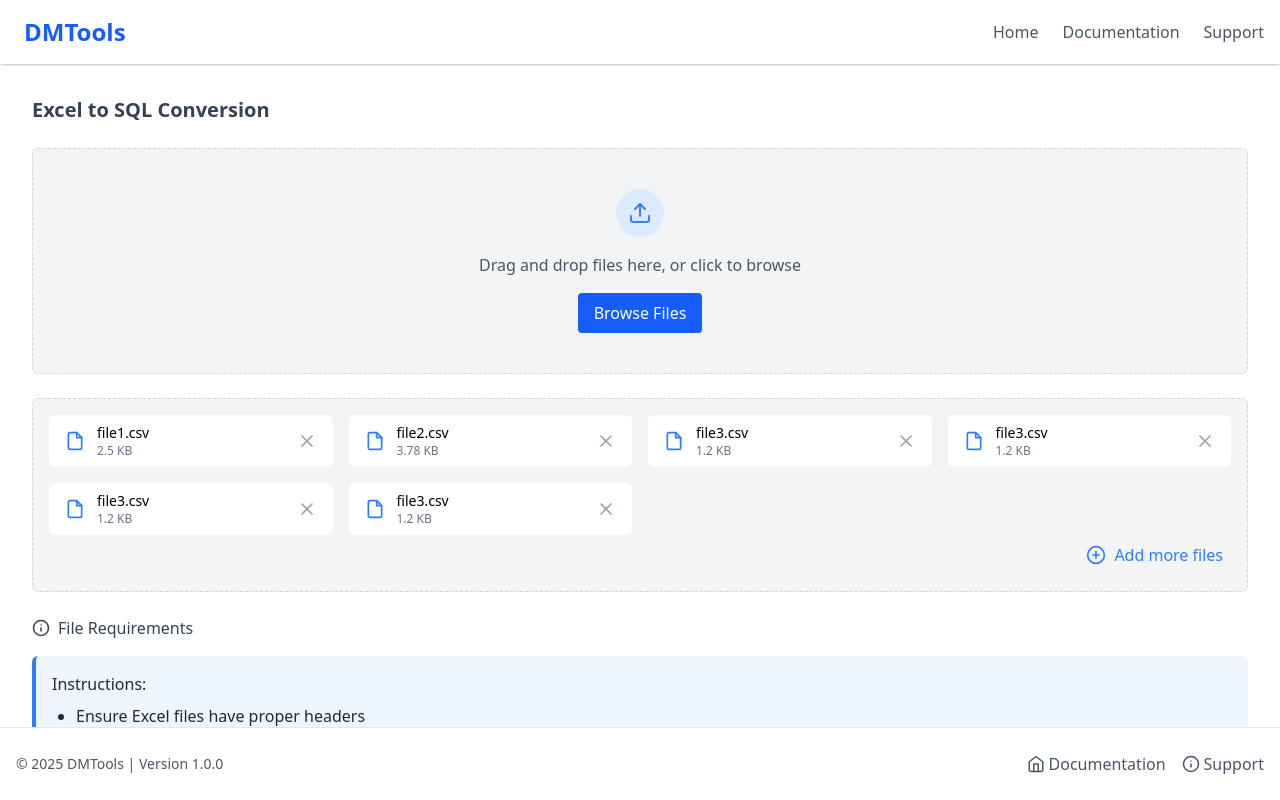
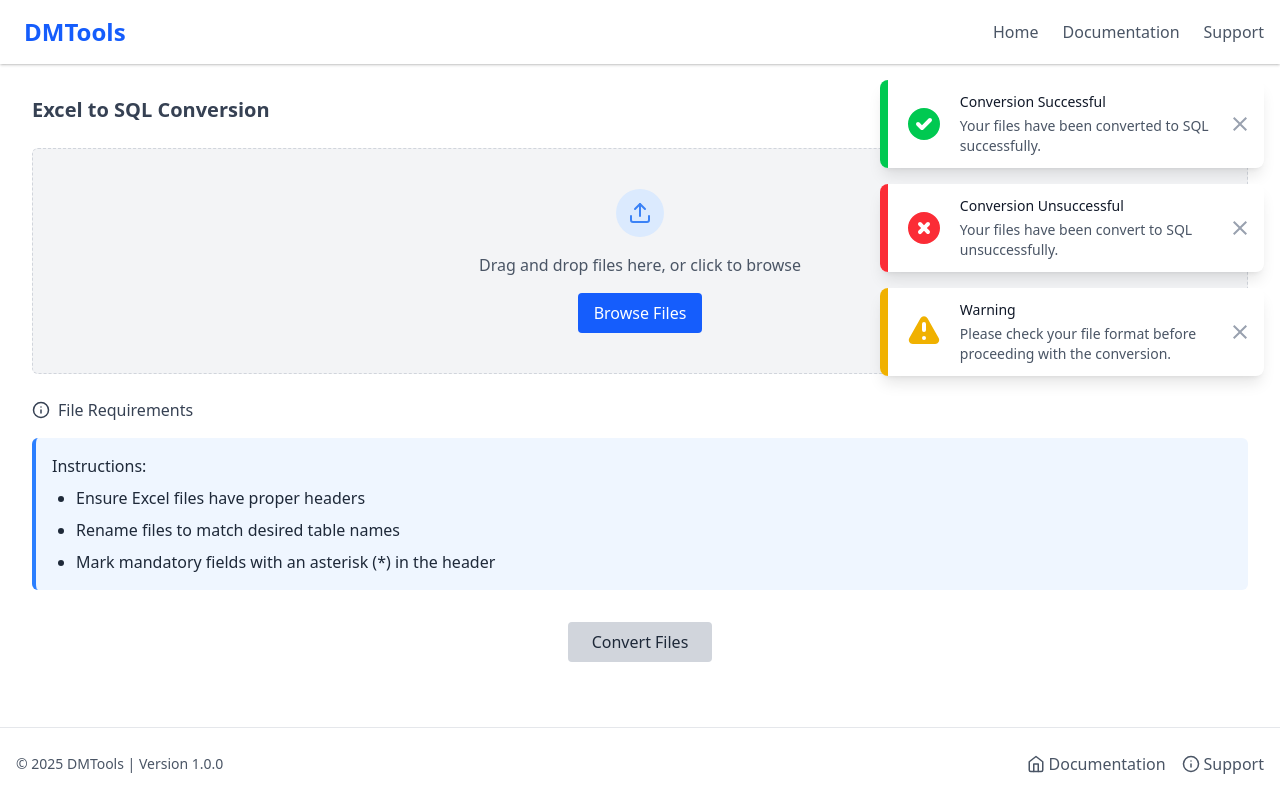
Before and after one commit to hansajasandeepabadalge/Data-Migration-Tool, an Angular app: page / in a window 1280 px wide. Shown: the top 800 px of the page. Built offline with nearby package versions, Linux system fonts and the light colour scheme.

Commit message:
Refactor notification components and clean up commented code in main.component.html

```diff
--- a/src/app/components/main/main.component.html
+++ b/src/app/components/main/main.component.html
@@ -16,141 +16,41 @@
     </button>
   </div>
 
-  <div class="bg-gray-100 border border-dashed border-gray-300 rounded-md p-4 mb-6">
-      <div class="grid grid-cols-4 gap-4">
-        <!-- File 1 -->
-        <div class="flex items-center justify-between py-2 px-4 bg-white rounded-md">
-          <div class="flex items-center">
-            <svg class="w-5 h-5 text-blue-500 mr-3" xmlns="http://www.w3.org/2000/svg" viewBox="0 0 24 24" fill="none" stroke="currentColor" stroke-width="2" stroke-linecap="round" stroke-linejoin="round">
-              <path d="M14 2H6a2 2 0 0 0-2 2v16a2 2 0 0 0 2 2h12a2 2 0 0 0 2-2V8z"></path>
-              <polyline points="14 2 14 8 20 8"></polyline>
-            </svg>
-            <div>
-              <p class="text-sm font-medium">file1.csv</p>
-              <p class="text-xs text-gray-500">2.5 KB</p>
-            </div>
-          </div>
-          <button class="text-gray-400 hover:text-gray-600">
-            <svg class="w-5 h-5" xmlns="http://www.w3.org/2000/svg" viewBox="0 0 24 24" fill="none" stroke="currentColor" stroke-width="2" stroke-linecap="round" stroke-linejoin="round">
-              <line x1="18" y1="6" x2="6" y2="18"></line>
-              <line x1="6" y1="6" x2="18" y2="18"></line>
-            </svg>
-          </button>
-        </div>
+<!--  <div class="bg-gray-100 border border-dashed border-gray-300 rounded-md p-4 mb-6">-->
+<!--      <div class="grid grid-cols-4 gap-4">-->
+<!--        &lt;!&ndash; File 1 &ndash;&gt;-->
+<!--        <div class="flex items-center justify-between py-2 px-4 bg-white rounded-md">-->
+<!--          <div class="flex items-center">-->
+<!--            <svg class="w-5 h-5 text-blue-500 mr-3" xmlns="http://www.w3.org/2000/svg" viewBox="0 0 24 24" fill="none" stroke="currentColor" stroke-width="2" stroke-linecap="round" stroke-linejoin="round">-->
+<!--              <path d="M14 2H6a2 2 0 0 0-2 2v16a2 2 0 0 0 2 2h12a2 2 0 0 0 2-2V8z"></path>-->
+<!--              <polyline points="14 2 14 8 20 8"></polyline>-->
+<!--            </svg>-->
+<!--            <div>-->
+<!--              <p class="text-sm font-medium text-gray-800">file1.csv</p>-->
+<!--              <p class="text-xs text-gray-500">2.5 KB</p>-->
+<!--            </div>-->
+<!--          </div>-->
+<!--          <button class="text-gray-400 hover:text-gray-600">-->
+<!--            <svg class="w-5 h-5" xmlns="http://www.w3.org/2000/svg" viewBox="0 0 24 24" fill="none" stroke="currentColor" stroke-width="2" stroke-linecap="round" stroke-linejoin="round">-->
+<!--              <line x1="18" y1="6" x2="6" y2="18"></line>-->
+<!--              <line x1="6" y1="6" x2="18" y2="18"></line>-->
+<!--            </svg>-->
+<!--          </button>-->
+<!--        </div>-->
+<!--      </div>-->
 
-        <!-- File 2 -->
-        <div class="flex items-center justify-between py-2 px-4 bg-white rounded-md">
-          <div class="flex items-center">
-            <svg class="w-5 h-5 text-blue-500 mr-3" xmlns="http://www.w3.org/2000/svg" viewBox="0 0 24 24" fill="none" stroke="currentColor" stroke-width="2" stroke-linecap="round" stroke-linejoin="round">
-              <path d="M14 2H6a2 2 0 0 0-2 2v16a2 2 0 0 0 2 2h12a2 2 0 0 0 2-2V8z"></path>
-              <polyline points="14 2 14 8 20 8"></polyline>
-            </svg>
-            <div>
-              <p class="text-sm font-medium">file2.csv</p>
-              <p class="text-xs text-gray-500">3.78 KB</p>
-            </div>
-          </div>
-          <button class="text-gray-400 hover:text-gray-600">
-            <svg class="w-5 h-5" xmlns="http://www.w3.org/2000/svg" viewBox="0 0 24 24" fill="none" stroke="currentColor" stroke-width="2" stroke-linecap="round" stroke-linejoin="round">
-              <line x1="18" y1="6" x2="6" y2="18"></line>
-              <line x1="6" y1="6" x2="18" y2="18"></line>
-            </svg>
-          </button>
-        </div>
-
-        <!-- File 3 -->
-        <div class="flex items-center justify-between py-2 px-4 bg-white rounded-md">
-          <div class="flex items-center">
-            <svg class="w-5 h-5 text-blue-500 mr-3" xmlns="http://www.w3.org/2000/svg" viewBox="0 0 24 24" fill="none" stroke="currentColor" stroke-width="2" stroke-linecap="round" stroke-linejoin="round">
-              <path d="M14 2H6a2 2 0 0 0-2 2v16a2 2 0 0 0 2 2h12a2 2 0 0 0 2-2V8z"></path>
-              <polyline points="14 2 14 8 20 8"></polyline>
-            </svg>
-            <div>
-              <p class="text-sm font-medium">file3.csv</p>
-              <p class="text-xs text-gray-500">1.2 KB</p>
-            </div>
-          </div>
-          <button class="text-gray-400 hover:text-gray-600">
-            <svg class="w-5 h-5" xmlns="http://www.w3.org/2000/svg" viewBox="0 0 24 24" fill="none" stroke="currentColor" stroke-width="2" stroke-linecap="round" stroke-linejoin="round">
-              <line x1="18" y1="6" x2="6" y2="18"></line>
-              <line x1="6" y1="6" x2="18" y2="18"></line>
-            </svg>
-          </button>
-        </div>
-
-        <!-- File 3 -->
-        <div class="flex items-center justify-between py-2 px-4 bg-white rounded-md">
-          <div class="flex items-center">
-            <svg class="w-5 h-5 text-blue-500 mr-3" xmlns="http://www.w3.org/2000/svg" viewBox="0 0 24 24" fill="none" stroke="currentColor" stroke-width="2" stroke-linecap="round" stroke-linejoin="round">
-              <path d="M14 2H6a2 2 0 0 0-2 2v16a2 2 0 0 0 2 2h12a2 2 0 0 0 2-2V8z"></path>
-              <polyline points="14 2 14 8 20 8"></polyline>
-            </svg>
-            <div>
-              <p class="text-sm font-medium">file3.csv</p>
-              <p class="text-xs text-gray-500">1.2 KB</p>
-            </div>
-          </div>
-          <button class="text-gray-400 hover:text-gray-600">
-            <svg class="w-5 h-5" xmlns="http://www.w3.org/2000/svg" viewBox="0 0 24 24" fill="none" stroke="currentColor" stroke-width="2" stroke-linecap="round" stroke-linejoin="round">
-              <line x1="18" y1="6" x2="6" y2="18"></line>
-              <line x1="6" y1="6" x2="18" y2="18"></line>
-            </svg>
-          </button>
-        </div>
-
-        <!-- File 3 -->
-        <div class="flex items-center justify-between py-2 px-4 bg-white rounded-md">
-          <div class="flex items-center">
-            <svg class="w-5 h-5 text-blue-500 mr-3" xmlns="http://www.w3.org/2000/svg" viewBox="0 0 24 24" fill="none" stroke="currentColor" stroke-width="2" stroke-linecap="round" stroke-linejoin="round">
-              <path d="M14 2H6a2 2 0 0 0-2 2v16a2 2 0 0 0 2 2h12a2 2 0 0 0 2-2V8z"></path>
-              <polyline points="14 2 14 8 20 8"></polyline>
-            </svg>
-            <div>
-              <p class="text-sm font-medium">file3.csv</p>
-              <p class="text-xs text-gray-500">1.2 KB</p>
-            </div>
-          </div>
-          <button class="text-gray-400 hover:text-gray-600">
-            <svg class="w-5 h-5" xmlns="http://www.w3.org/2000/svg" viewBox="0 0 24 24" fill="none" stroke="currentColor" stroke-width="2" stroke-linecap="round" stroke-linejoin="round">
-              <line x1="18" y1="6" x2="6" y2="18"></line>
-              <line x1="6" y1="6" x2="18" y2="18"></line>
-            </svg>
-          </button>
-        </div>
-
-        <!-- File 3 -->
-        <div class="flex items-center justify-between py-2 px-4 bg-white rounded-md">
-          <div class="flex items-center">
-            <svg class="w-5 h-5 text-blue-500 mr-3" xmlns="http://www.w3.org/2000/svg" viewBox="0 0 24 24" fill="none" stroke="currentColor" stroke-width="2" stroke-linecap="round" stroke-linejoin="round">
-              <path d="M14 2H6a2 2 0 0 0-2 2v16a2 2 0 0 0 2 2h12a2 2 0 0 0 2-2V8z"></path>
-              <polyline points="14 2 14 8 20 8"></polyline>
-            </svg>
-            <div>
-              <p class="text-sm font-medium">file3.csv</p>
-              <p class="text-xs text-gray-500">1.2 KB</p>
-            </div>
-          </div>
-          <button class="text-gray-400 hover:text-gray-600">
-            <svg class="w-5 h-5" xmlns="http://www.w3.org/2000/svg" viewBox="0 0 24 24" fill="none" stroke="currentColor" stroke-width="2" stroke-linecap="round" stroke-linejoin="round">
-              <line x1="18" y1="6" x2="6" y2="18"></line>
-              <line x1="6" y1="6" x2="18" y2="18"></line>
-            </svg>
-          </button>
-        </div>
-      </div>
-
-    <!-- Add more files button -->
-    <div class="m-2 flex justify-end">
-      <button class="flex items-center text-blue-500 hover:text-blue-700">
-        <svg class="w-5 h-5 mr-2" xmlns="http://www.w3.org/2000/svg" viewBox="0 0 24 24" fill="none" stroke="currentColor" stroke-width="2" stroke-linecap="round" stroke-linejoin="round">
-          <circle cx="12" cy="12" r="10"></circle>
-          <line x1="12" y1="8" x2="12" y2="16"></line>
-          <line x1="8" y1="12" x2="16" y2="12"></line>
-        </svg>
-        <span>Add more files</span>
-      </button>
-    </div>
-  </div>
+<!--    &lt;!&ndash; Add more files button &ndash;&gt;-->
+<!--    <div class="m-2 flex justify-end">-->
+<!--      <button class="flex items-center text-blue-500 hover:text-blue-700">-->
+<!--        <svg class="w-5 h-5 mr-2" xmlns="http://www.w3.org/2000/svg" viewBox="0 0 24 24" fill="none" stroke="currentColor" stroke-width="2" stroke-linecap="round" stroke-linejoin="round">-->
+<!--          <circle cx="12" cy="12" r="10"></circle>-->
+<!--          <line x1="12" y1="8" x2="12" y2="16"></line>-->
+<!--          <line x1="8" y1="12" x2="16" y2="12"></line>-->
+<!--        </svg>-->
+<!--        <span>Add more files</span>-->
+<!--      </button>-->
+<!--    </div>-->
+<!--  </div>-->
 
 
   <!-- File Requirements Section -->
@@ -174,57 +74,79 @@
     </div>
   </div>
 
-  <!-- Success Notification -->
-  <div class="bg-green-50 border-l-4 border-green-500 border-green-100 rounded-md p-4 mb-6">
-    <div class="flex items-start">
+  <!-- Toast Container -->
+  <div class="fixed top-20 right-4 z-50 w-96 space-y-4">
+    <!-- Success Toast -->
+    <div class="flex overflow-hidden bg-white rounded-lg shadow-lg transition-all duration-300">
+      <div class="w-2 bg-green-500"></div>
+      <div class="px-4 py-3 w-full relative">
+        <div class="flex items-center"> <!-- Changed from items-start to items-center -->
           <div class="flex-shrink-0">
-        <svg xmlns="http://www.w3.org/2000/svg" class="h-5 w-5 text-green-600" viewBox="0 0 20 20" fill="currentColor">
+            <svg xmlns="http://www.w3.org/2000/svg" class="h-10 w-10 text-green-500" viewBox="0 0 20 20" fill="currentColor"> <!-- Changed from h-6 w-6 to h-8 w-8 -->
               <path fill-rule="evenodd" d="M10 18a8 8 0 100-16 8 8 0 000 16zm3.707-9.293a1 1 0 00-1.414-1.414L9 10.586 7.707 9.293a1 1 0 00-1.414 1.414l2 2a1 1 0 001.414 0l4-4z" clip-rule="evenodd" />
             </svg>
           </div>
-      <div class="ml-3">
-        <h3 class="text-sm font-medium text-green-700">Conversion Successful</h3>
-        <div class="mt-1 text-sm text-green-600">
-          Your files have been converted to SQL successfully.
+          <div class="ml-4"> <!-- Changed from ml-3 to ml-4 for better spacing with larger icon -->
+            <p class="text-sm font-medium text-gray-900">Conversion Successful</p>
+            <p class="mt-1 text-sm text-gray-600">Your files have been converted to SQL successfully.</p>
           </div>
+          <button class="absolute top-1/2 right-3 transform -translate-y-1/2 text-gray-400 hover:text-gray-600 transition-colors"> <!-- Changed positioning to center vertically -->
+            <svg xmlns="http://www.w3.org/2000/svg" class="h-6 w-6" viewBox="0 0 24 24" fill="currentColor"> <!-- Changed from h-5 w-5 to h-6 w-6 -->
+              <path d="M19 6.41L17.59 5 12 10.59 6.41 5 5 6.41 10.59 12 5 17.59 6.41 19 12 13.41 17.59 19 19 17.59 13.41 12z"/>
+            </svg>
+          </button>
         </div>
       </div>
     </div>
 
-  <!-- unsuccess Notification -->
-  <div class="bg-red-50 border-l-4 border-red-500 border-green-100 rounded-md p-4 mb-6">
-    <div class="flex items-start">
+    <!-- Error Toast -->
+    <div class="flex overflow-hidden bg-white rounded-lg shadow-lg transition-all duration-300">
+      <div class="w-2 bg-red-500"></div>
+      <div class="px-4 py-3 w-full relative">
+        <div class="flex items-center">
           <div class="flex-shrink-0">
-        <svg xmlns="http://www.w3.org/2000/svg" class="h-5 w-5 text-red-600" viewBox="0 0 20 20" fill="currentColor">
+            <svg xmlns="http://www.w3.org/2000/svg" class="h-10 w-10 text-red-500" viewBox="0 0 20 20" fill="currentColor">
               <path fill-rule="evenodd" d="M10 18a8 8 0 100-16 8 8 0 000 16zM8.707 7.293a1 1 0 00-1.414 1.414L8.586 10l-1.293 1.293a1 1 0 101.414 1.414L10 11.414l1.293 1.293a1 1 0 001.414-1.414L11.414 10l1.293-1.293a1 1 0 00-1.414-1.414L10 8.586 8.707 7.293z" clip-rule="evenodd" />
             </svg>
           </div>
-      <div class="ml-3">
-        <h3 class="text-sm font-medium text-red-700">Conversion Unsuccessful</h3>
-        <div class="mt-1 text-sm text-red-600">
-          Your files have been convert to SQL unsuccessfully.
+          <div class="ml-4">
+            <p class="text-sm font-medium text-gray-900">Conversion Unsuccessful</p>
+            <p class="mt-1 text-sm text-gray-600">Your files have been convert to SQL unsuccessfully.</p>
           </div>
+          <button class="absolute top-1/2 right-3 transform -translate-y-1/2 text-gray-400 hover:text-gray-600 transition-colors">
+            <svg xmlns="http://www.w3.org/2000/svg" class="h-6 w-6" viewBox="0 0 24 24" fill="currentColor">
+              <path d="M19 6.41L17.59 5 12 10.59 6.41 5 5 6.41 10.59 12 5 17.59 6.41 19 12 13.41 17.59 19 19 17.59 13.41 12z"/>
+            </svg>
+          </button>
         </div>
       </div>
     </div>
 
-  <!-- Warning Notification -->
-  <div class="bg-yellow-50 border-l-4 border-yellow-500 rounded-md p-4 mb-6">
-    <div class="flex items-start">
+    <!-- Warning Toast -->
+    <div class="flex overflow-hidden bg-white rounded-lg shadow-lg transition-all duration-300">
+      <div class="w-2 bg-yellow-500"></div>
+      <div class="px-4 py-3 w-full relative">
+        <div class="flex items-center">
           <div class="flex-shrink-0">
-        <svg xmlns="http://www.w3.org/2000/svg" class="h-5 w-5 text-yellow-600" viewBox="0 0 20 20" fill="currentColor">
+            <svg xmlns="http://www.w3.org/2000/svg" class="h-10 w-10 text-yellow-500" viewBox="0 0 20 20" fill="currentColor">
               <path fill-rule="evenodd" d="M8.257 3.099c.765-1.36 2.722-1.36 3.486 0l5.58 9.92c.75 1.334-.213 2.98-1.742 2.98H4.42c-1.53 0-2.493-1.646-1.743-2.98l5.58-9.92zM11 13a1 1 0 11-2 0 1 1 0 012 0zm-1-8a1 1 0 00-1 1v3a1 1 0 002 0V6a1 1 0 00-1-1z" clip-rule="evenodd" />
             </svg>
           </div>
-      <div class="ml-3">
-        <h3 class="text-sm font-medium text-yellow-700">Warning</h3>
-        <div class="mt-1 text-sm text-yellow-600">
-          Please check your file format before proceeding with the conversion.
+          <div class="ml-4">
+            <p class="text-sm font-medium text-gray-900">Warning</p>
+            <p class="mt-1 text-sm text-gray-600">Please check your file format before proceeding with the conversion.</p>
           </div>
+          <button class="absolute top-1/2 right-3 transform -translate-y-1/2 text-gray-400 hover:text-gray-600 transition-colors">
+            <svg xmlns="http://www.w3.org/2000/svg" class="h-6 w-6" viewBox="0 0 24 24" fill="currentColor">
+              <path d="M19 6.41L17.59 5 12 10.59 6.41 5 5 6.41 10.59 12 5 17.59 6.41 19 12 13.41 17.59 19 19 17.59 13.41 12z"/>
+            </svg>
+          </button>
         </div>
       </div>
     </div>
 
+
+  </div>
   <!-- Convert Button -->
   <div class="flex justify-center">
     <button class="bg-gray-300 hover:bg-gray-400 text-gray-800 py-2 px-6 rounded">
```
Lines whose indentation alone changed are shown as unchanged.
